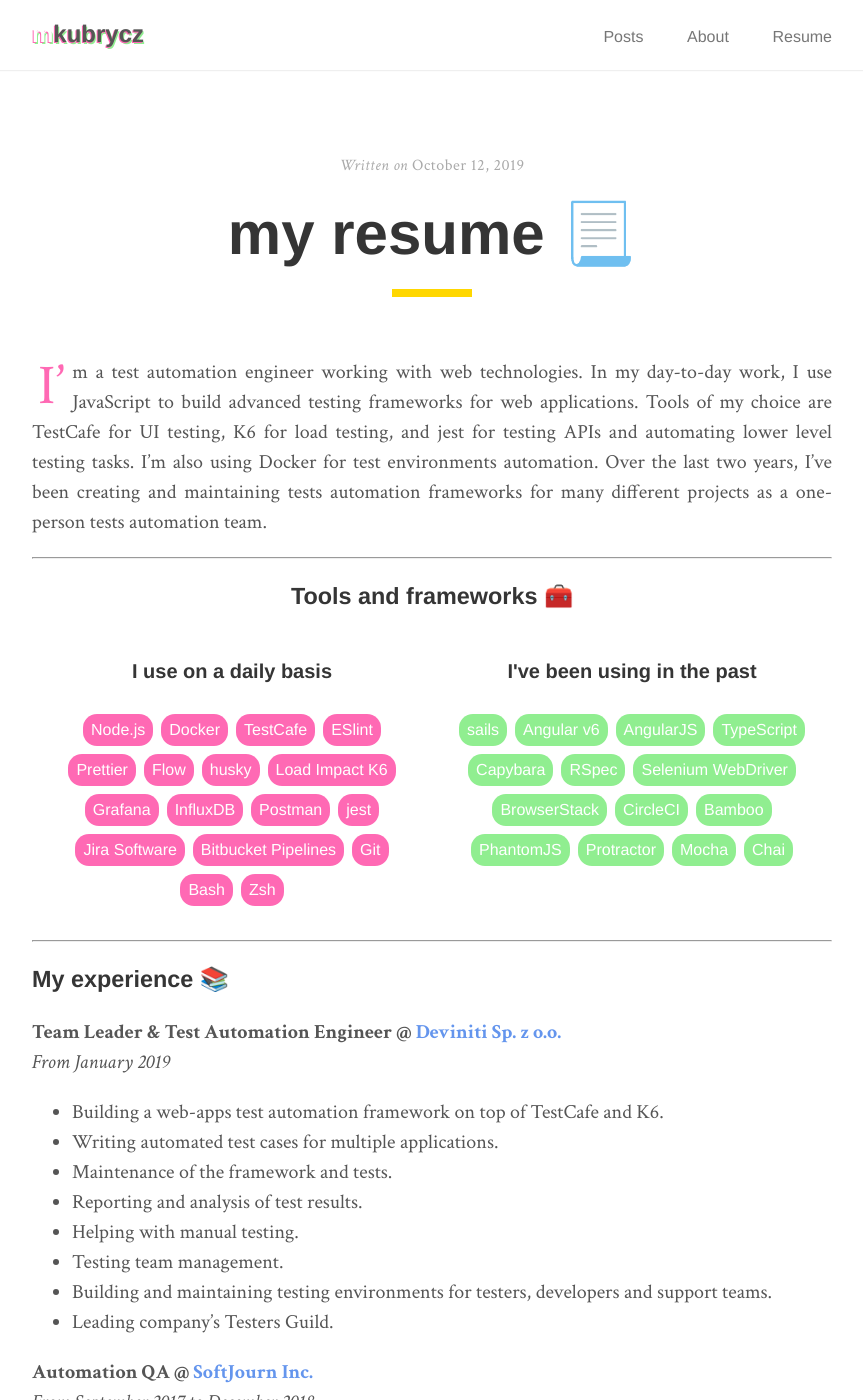
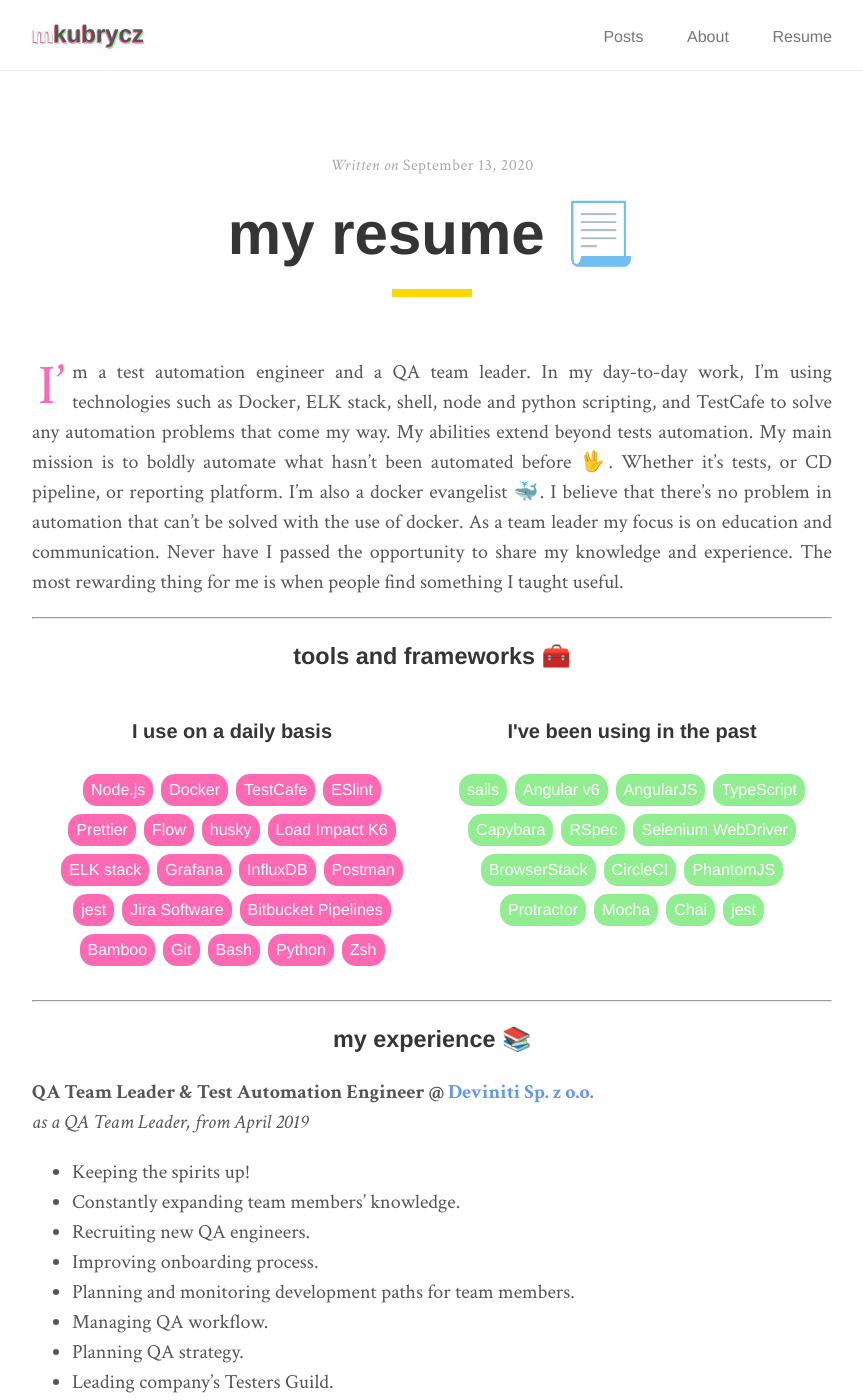
Before and after one commit to mkubrycz/mkubrycz.github.io, a Jekyll site: the page built from resume.md, in a window 1280 px wide and 1400 px high. Shown: the whole window, without its empty margins (208-1071 px from the left). Built offline with Jekyll 4.4.1, drawn with Linux system fonts in a browser that asks for light colours; some of the changed text lies outside the part shown.

Commit message:
updates: resume; awesome apps list

```diff
--- a/resume.md
+++ b/resume.md
@@ -1,16 +1,16 @@
 ---
 layout: page
 title: my resume 📃
-date: 2019-10-12 20:06:00 +0100
+date: 2020-09-13 14:00:00 +0100
 permalink: /
 printable: true
 ---
 
-I'm a test automation engineer working with web technologies. In my day-to-day work, I use JavaScript to build advanced testing frameworks for web applications. Tools of my choice are TestCafe for UI testing, K6 for load testing, and jest for testing APIs and automating lower level testing tasks. I'm also using Docker for test environments automation. Over the last two years, I've been creating and maintaining tests automation frameworks for many different projects as a one-person tests automation team.
+I'm a test automation engineer and a QA team leader. In my day-to-day work, I'm using technologies such as Docker, ELK stack, shell, node and python scripting, and TestCafe to solve any automation problems that come my way. My abilities extend beyond tests automation. My main mission is to boldly automate what hasn't been automated before 🖖. Whether it's tests, or CD pipeline, or reporting platform. I'm also a docker evangelist 🐳. I believe that there's no problem in automation that can't be solved with the use of docker. As a team leader my focus is on education and communication. Never have I passed the opportunity to share my knowledge and experience. The most rewarding thing for me is when people find something I taught useful.
 
 ---
 
-<center><h3>Tools and frameworks 🧰</h3></center>
+<center><h3>tools and frameworks 🧰</h3></center>
 
 <div class="flex-container">
   <div class="skills-container">
@@ -22,16 +22,19 @@
         <a href="https://github.com/grafana/grafana"><div class="skill">ESlint</div></a>
         <a href="https://github.com/eslint/eslint"><div class="skill">Prettier</div></a>
         <a href="https://github.com/facebook/flow"><div class="skill">Flow</div></a>
-        <a href="https://github.com/facebook/jest"><div class="skill">husky</div></a>
+        <a href="https://github.com/typicode/husky"><div class="skill">husky</div></a>
         <a href="https://github.com/influxdata/influxdb"><div class="skill">Load Impact K6</div></a>
+        <a href="https://www.elastic.co/what-is/elk-stack"><div class="skill">ELK stack</div></a>
         <a href="https://www.docker.com/products/docker-engine"><div class="skill">Grafana</div></a>
         <a href="https://github.com/typicode/husky"><div class="skill">InfluxDB</div></a>
         <a href="https://www.getpostman.com"><div class="skill">Postman</div></a>
         <a href="https://www.atlassian.com/software/bamboo"><div class="skill">jest</div></a>
         <a href="https://www.atlassian.com/software/jira"><div class="skill">Jira Software</div></a>
         <a href="https://bitbucket.org/product/features/pipelines"><div class="skill">Bitbucket Pipelines</div></a>
+        <a href="https://github.com/prettier/prettier"><div class="skill">Bamboo</div></a>
         <a href="https://git-scm.com"><div class="skill">Git</div></a>
         <a href="https://www.gnu.org/software/bash/"><div class="skill">Bash</div></a>
+        <a href="https://www.python.org"><div class="skill">Python</div></a>
         <a href="https://www.zsh.org"><div class="skill">Zsh</div></a>
     </div>
   </div>
@@ -47,28 +50,42 @@
         <a href="https://www.seleniumhq.org/projects/webdriver/"><div class="skill-green">Selenium WebDriver</div></a>
         <a href="https://www.browserstack.com"><div class="skill-green">BrowserStack</div></a>
         <a href="https://circleci.com"><div class="skill-green">CircleCI</div></a>
-        <a href="https://github.com/prettier/prettier"><div class="skill-green">Bamboo</div></a>
         <a href="https://github.com/ariya/phantomjs"><div class="skill-green">PhantomJS</div></a>
         <a href="https://github.com/angular/protractor"><div class="skill-green">Protractor</div></a>
         <a href="https://github.com/mochajs/mocha"><div class="skill-green">Mocha</div></a>
         <a href="https://github.com/chaijs/chai"><div class="skill-green">Chai</div></a>
+        <a href="https://github.com/facebook/jest"><div class="skill-green">jest</div></a>
     </div>
   </div>
 </div>
 
 ---
 
-### My experience 📚
-**Team Leader & Test Automation Engineer @ [Deviniti Sp. z o.o.](https://deviniti.com)**
-*From January 2019*
+<center><h3>my experience 📚</h3></center>
+
+**QA Team Leader & Test Automation Engineer @ [Deviniti Sp. z o.o.](https://deviniti.com)**
+*as a QA Team Leader, from April 2019*
+- Keeping the spirits up!
+- Constantly expanding team members' knowledge.
+- Recruiting new QA engineers.
+- Improving onboarding process.
+- Planning and monitoring development paths for team members.
+- Managing QA workflow.
+- Planning QA strategy.
+- Leading company's Testers Guild.
+- and...
+
+*as a Test Automation Engineer, from January 2019*
 - Building a web-apps test automation framework on top of TestCafe and K6.
-- Writing automated test cases for multiple applications.
-- Maintenance of the framework and tests.
+- Creating test cases and scenarios using BDT and DDT.
+- Maintenance of the testing framework and tests.
 - Reporting and analysis of test results.
+- Building reporting platforms (Grafana + InfluxDB).
+- Developing internal reporting and analysis platform (ELK stack).
+- Building CI/CD pipelines.
+- Propagating use of Docker throughout the company.
+- Building and maintaining testing environments for testers, developers and support teams.
 - Helping with manual testing.
-- Testing team management.
-- Building and maintaining testing environments for testers, developers and support teams.
-- Leading company's Testers Guild.
 
 **Automation QA @ [SoftJourn Inc.](https://softjourn.com)**
 *From September 2017 to December 2018*
@@ -103,8 +120,12 @@
 - 1 year and 4 months as a Shift supervisor
 - 1 year and 4 months as a Barista
 
+I speak Polish 🇵🇱 (native) and English 🇺🇸 (C1)
+
 ---
 
-I speak Polish (native) and English (C1).
+<center><h3>on a more personal note 🙋‍♂️</h3></center>
+
+I'm a typical human, full of inconsistencies and contradictions 🤷‍♂️. A husband, a dog owner 🐶, a gamer, an AFOL, an apprentice philosopher, and a vegetarian 🌱 among many other things. I go where my interests take me. Never afraid to explore new frontiers 🚀. Always wanting to learn new things, always looking for the open source alternatives, always very excited about Apple products 😅. My latest quirks are Raspberry Pi projects and comic books (The Walking Dead 🧟‍♀️, Ms Marvel ⚡️).
 
 {% include social-bar.html %}
```
Also changed, not shown: _posts/2019-10-13-awesome-apps.md (+22 -21 lines).
